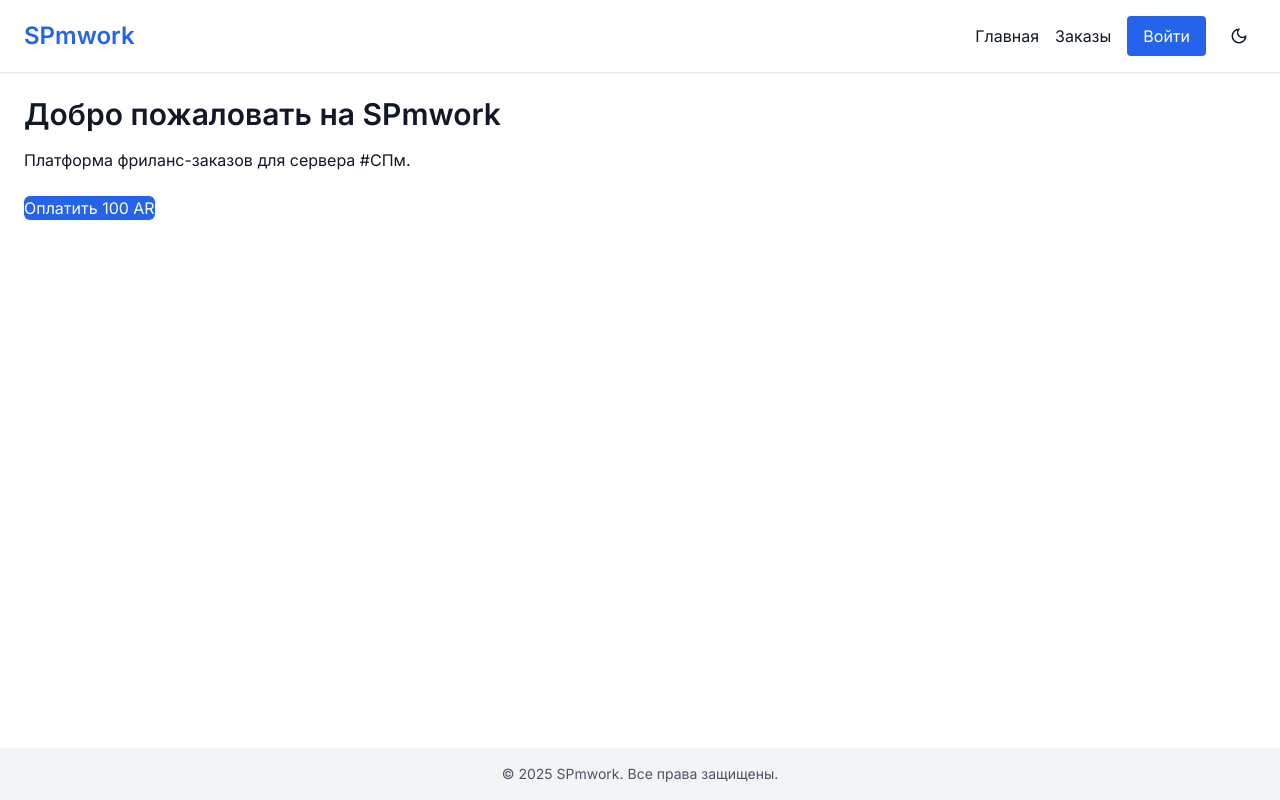
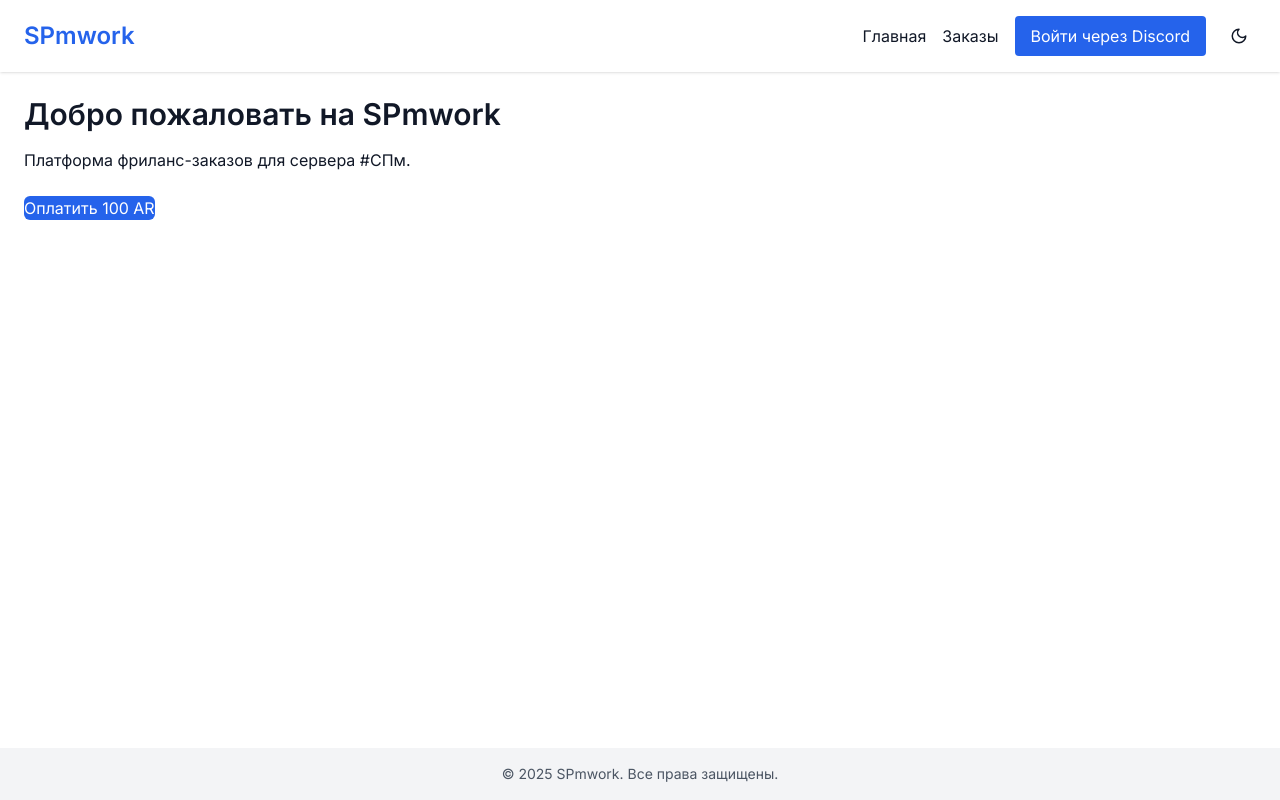
Before and after one commit to SlidrusForeal/SPmwork, a Next.js app: page / in a window 1280 px wide. Built offline with nearby package versions, Linux system fonts and the light colour scheme.

Commit message:
rasputin

```diff
--- a/components/Layout.tsx
+++ b/components/Layout.tsx
@@ -10,6 +10,7 @@
   );
   const [dark, setDark] = useState(false);
 
+  // Получение информации о пользователе
   useEffect(() => {
     const token = localStorage.getItem("token");
     if (token) {
@@ -20,6 +21,7 @@
     }
   }, []);
 
+  // Применение темы
   useEffect(() => {
     document.documentElement.classList.toggle("dark", dark);
   }, [dark]);
@@ -28,6 +30,11 @@
     localStorage.removeItem("token");
     setUser(null);
     supabase.auth.signOut();
+  };
+
+  const handleLogin = () => {
+    // сразу редиректим на Discord OAuth
+    window.location.assign("/api/auth/discord/login");
   };
 
   return (
@@ -66,12 +73,12 @@
                 </button>
               </>
             ) : (
-              <Link
-                href="/login"
+              <button
+                onClick={handleLogin}
                 className="px-4 py-2 bg-blue-600 text-white rounded hover:bg-blue-700"
               >
-                Войти
-              </Link>
+                Войти через Discord
+              </button>
             )}
             <button
               onClick={() => setDark((d) => !d)}
@@ -82,10 +89,12 @@
           </nav>
         </div>
       </header>
+
       <main className="flex-grow container mx-auto p-6">{children}</main>
+
       <footer className="bg-gray-100 dark:bg-gray-800 py-4">
         <div className="container mx-auto text-center text-sm text-gray-600 dark:text-gray-400">
-          © {new Date().getFullYear()} SPmwork. Все права защищены.
+          © {new Date().getFullYear()} SPmwork. Все права защищены.
         </div>
       </footer>
     </div>
--- a/components/ui/Button.tsx
+++ b/components/ui/Button.tsx
@@ -11,13 +11,14 @@
   ...props
 }: ButtonProps) {
   const base =
-    "inline-flex items-center justify-center rounded-lg px-4 py-2 font-medium transition";
+    "inline-flex items-center justify-center rounded-none px-4 py-2 font-medium transition-all";
   const variants = {
     primary: "bg-primary hover:bg-primary-dark text-white",
     secondary: "bg-secondary hover:bg-secondary-dark text-white",
     ghost:
       "bg-transparent hover:bg-neutral-200 dark:hover:bg-neutral-700 text-neutral-800 dark:text-neutral-200",
   };
+
   return (
     <button
       className={`${base} ${variants[variant]} ${className}`}
```
